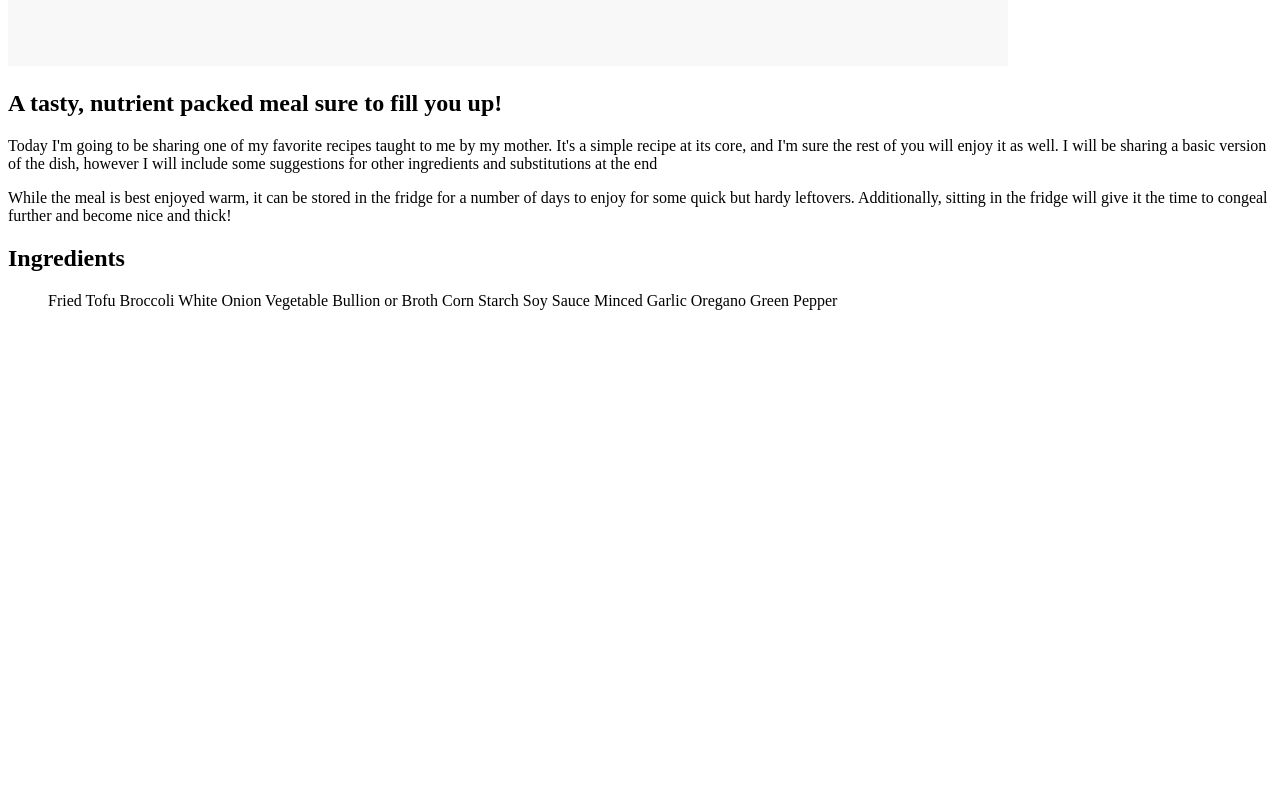
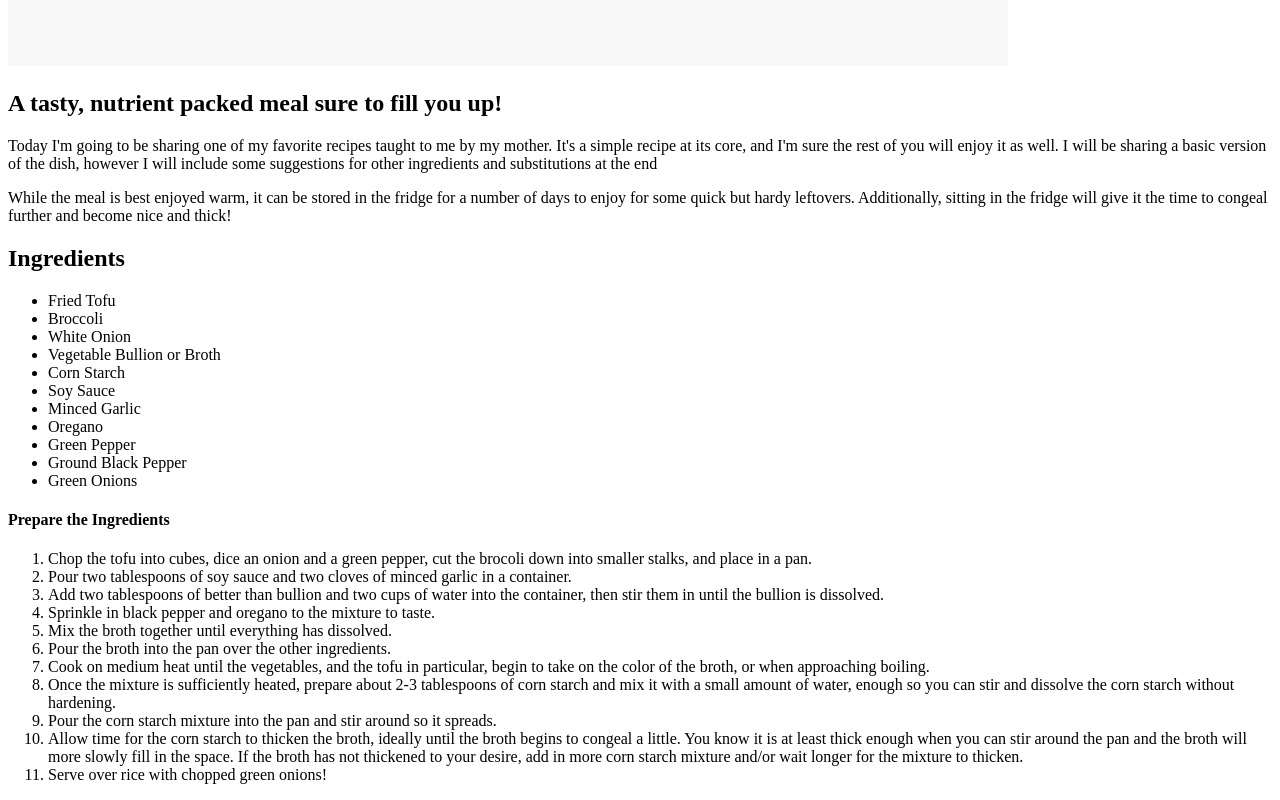
Before and after one commit to sejen1/odin-recipes, a plain HTML site: page recipes/stirFry.html in a window 1280 px wide. Shown: the part 1014-1814 px from the top of the page. Before the commit the page ends 1340 px from the top, so only its background shows below. Drawn offline with Linux system fonts and the light colour scheme.

Commit message:
Add recipe steps.  Fix list elements

```diff
--- a/recipes/stirFry.html
+++ b/recipes/stirFry.html
@@ -18,15 +18,32 @@
 
     <h2><strong>Ingredients</strong></h2>
     <ul>
-        <l1>Fried Tofu</l1>
-        <l2>Broccoli</l2>
-        <l3>White Onion</l3>
-        <l4>Vegetable Bullion or Broth</l4>
-        <l5>Corn Starch</l5>
-        <l6>Soy Sauce</l6>
-        <l7>Minced Garlic</l7>
-        <l8>Oregano</l8>
-        <l9>Green Pepper</l9>
+        <li>Fried Tofu</li>
+        <li>Broccoli</li>
+        <li>White Onion</li>
+        <li>Vegetable Bullion or Broth</li>
+        <li>Corn Starch</li>
+        <li>Soy Sauce</li>
+        <li>Minced Garlic</li>
+        <li>Oregano</li>
+        <li>Green Pepper</li>
+        <li>Ground Black Pepper</li>
+        <li>Green Onions</li>
     </ul>
+    <h4>Prepare the Ingredients</h4>
+    <ol>
+        <li>Chop the tofu into cubes, dice an onion and a green pepper, cut the brocoli down into smaller stalks, and place in a pan.</li>
+        <li>Pour two tablespoons of soy sauce and two cloves of minced garlic in a container.</li>
+        <li>Add two tablespoons of better than bullion and two cups of water into the container, then stir them in until the bullion is dissolved.</li>
+        <li>Sprinkle in black pepper and oregano to the mixture to taste.</li>
+        <li>Mix the broth together until everything has dissolved.</li>
+        <li>Pour the broth into the pan over the other ingredients.</li>
+        <li>Cook on medium heat until the vegetables, and the tofu in particular, begin to take on the color of the broth, or when approaching boiling.</li>
+        <li>Once the mixture is sufficiently heated, prepare about 2-3 tablespoons of corn starch and mix it with a small amount of water, enough so you can stir and dissolve the corn starch without hardening.</li>
+        <li>Pour the corn starch mixture into the pan and stir around so it spreads.</li>
+        <li>Allow time for the corn starch to thicken the broth, ideally until the broth begins to congeal a little.  You know it is at least thick enough when you can stir around the pan and the broth will more slowly fill in the space.  If the broth has not thickened to your desire, add in more corn starch mixture and/or wait longer for the mixture to thicken.</li>
+        <li>Serve over rice with chopped green onions!</li>
+
+    </ol>
 </body>
 </html>
```
